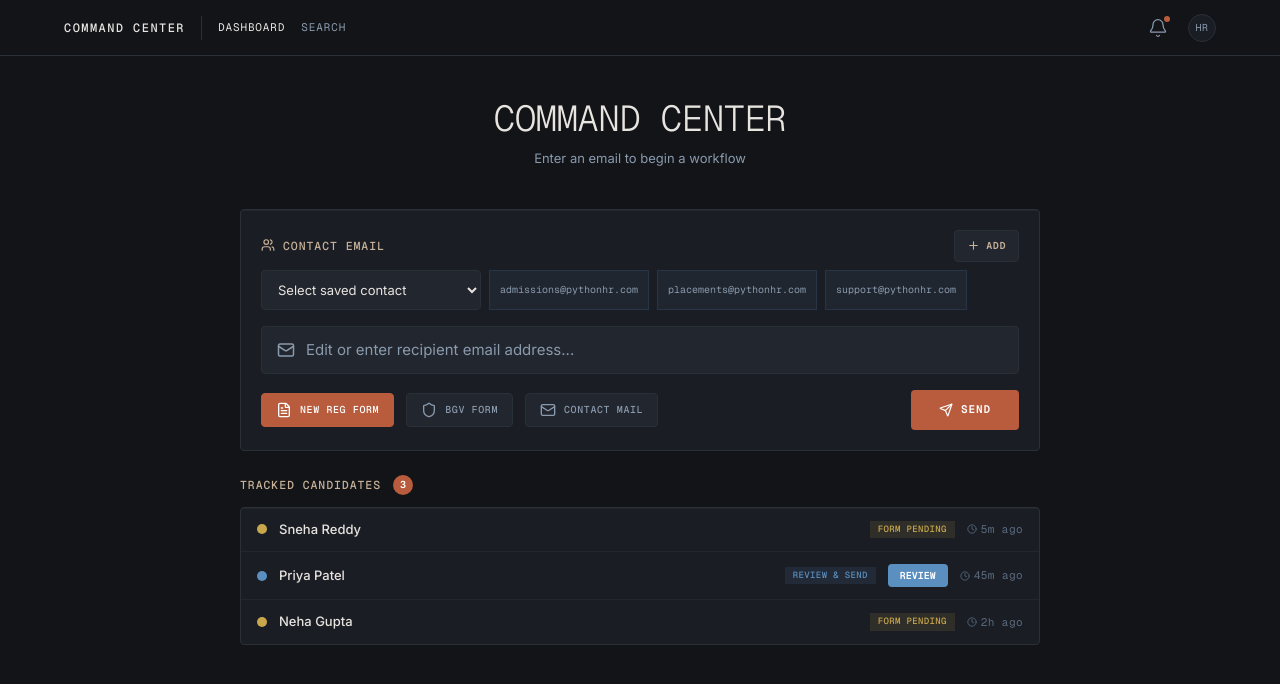
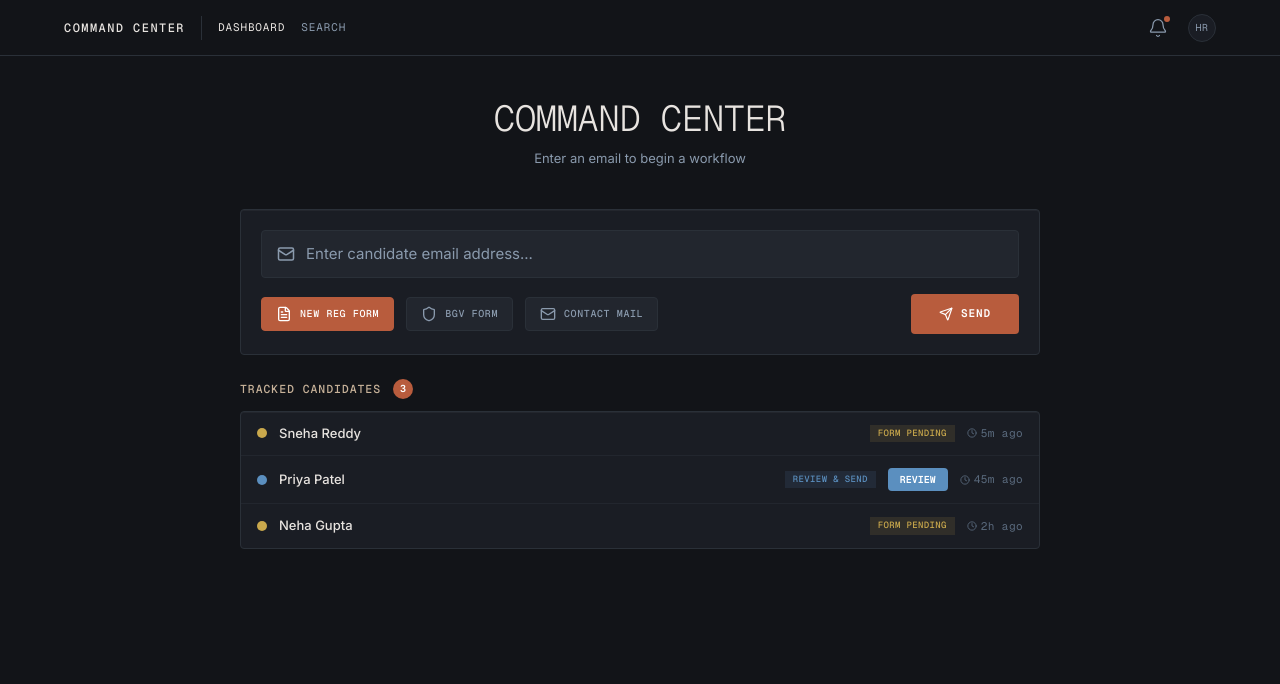
Before and after one commit to kanmani-hub/crm, a React (Vite) app in the folder app/: page / in a window 1280 px wide. Shown: the top 684 px of the page. Built offline with nearby package versions, Linux system fonts and the light colour scheme.

Commit message:
Revert "Add selectable contact email sender"
This reverts commit 5e3bfa319821ade64703934da32dfba50641cd65.

```diff
--- a/app/src/pages/Dashboard.tsx
+++ b/app/src/pages/Dashboard.tsx
@@ -1,6 +1,6 @@
 import { useState } from 'react';
 import { motion, AnimatePresence } from 'framer-motion';
-import { Mail, FileText, Shield, Send, ClipboardList, Clock, Plus, Users } from 'lucide-react';
+import { Mail, FileText, Shield, Send, ClipboardList, Clock } from 'lucide-react';
 import { useStore } from '@/store/useStore';
 import type { PayloadType, TrackedStatus } from '@/types';
 import TopNavigationBar from '@/components/TopNavigationBar';
@@ -15,9 +15,8 @@ const toggles: { type: PayloadType; label: string; icon: typeof FileText; color:
 ];
 
 export default function Dashboard() {
-  const { trackedCandidates, settings, updateSettings, addTrackedCandidate, updateTrackedStatus, showToast } = useStore();
+  const { trackedCandidates, addTrackedCandidate, updateTrackedStatus, showToast } = useStore();
   const [email, setEmail] = useState('');
-  const [selectedContact, setSelectedContact] = useState('');
   const [selectedToggle, setSelectedToggle] = useState<PayloadType>('new-registration');
   const [isSending, setIsSending] = useState(false);
   const [emailError, setEmailError] = useState('');
@@ -25,37 +24,6 @@ export default function Dashboard() {
   const [reviewCandidate, setReviewCandidate] = useState<string | null>(null);
 
   const validateEmail = (e: string) => /^[^\s@]+@[^\s@]+\.[^\s@]+$/.test(e);
-
-  const handleSelectContact = (contactEmail: string) => {
-    setSelectedContact(contactEmail);
-    setEmail(contactEmail);
-    setEmailError('');
-  };
-
-  const handleAddContact = () => {
-    const nextEmail = email.trim();
-    if (!nextEmail) {
-      setEmailError('Enter an email to add');
-      return;
-    }
-    if (!validateEmail(nextEmail)) {
-      setEmailError('Please enter a valid email');
-      return;
-    }
-    if (settings.contactEmails.some((contact) => contact.toLowerCase() === nextEmail.toLowerCase())) {
-      setSelectedContact(nextEmail);
-      showToast('Contact already available', 'info');
-      return;
-    }
-
-    updateSettings({
-      ...settings,
-      contactEmails: [...settings.contactEmails, nextEmail],
-    });
-    setSelectedContact(nextEmail);
-    setEmailError('');
-    showToast('Contact email added');
-  };
 
   const handleSend = async () => {
     if (!email.trim()) {
@@ -81,7 +49,6 @@ export default function Dashboard() {
     });
 
     showToast(`Form link dispatched to ${email.trim()}`);
-    setSelectedContact('');
     setEmail('');
     setIsSending(false);
   };
@@ -235,70 +202,14 @@ export default function Dashboard() {
           className="max-w-[800px] mx-auto"
         >
           <div className="bg-cc-base-surface border border-cc-gridline rounded p-5 shadow-inset-glow">
-            {/* Contact Selector */}
-            <div className="mb-4">
-              <div className="flex items-center justify-between gap-3 mb-2">
-                <div className="flex items-center gap-2">
-                  <Users size={14} className="text-cc-warm-text" />
-                  <span className="section-header">CONTACT EMAIL</span>
-                </div>
-                <button
-                  type="button"
-                  onClick={handleAddContact}
-                  disabled={isSending}
-                  className="inline-flex items-center gap-1.5 h-8 px-3 rounded border border-cc-gridline bg-cc-base-elevated font-mono text-[10px] font-semibold uppercase tracking-[0.06em] text-cc-warm-text hover:border-cc-warm-primary disabled:opacity-50 transition-colors"
-                >
-                  <Plus size={13} />
-                  ADD
-                </button>
-              </div>
-
-              <div className="grid gap-2 sm:grid-cols-[220px_1fr]">
-                <select
-                  value={selectedContact}
-                  onChange={(e) => handleSelectContact(e.target.value)}
-                  disabled={isSending}
-                  className="h-10 bg-cc-base-elevated border border-cc-gridline rounded px-3 font-sans text-[13px] text-cc-text-high focus:border-cc-warm-primary focus:outline-none transition-colors"
-                >
-                  <option value="">Select saved contact</option>
-                  {settings.contactEmails.map((contact) => (
-                    <option key={contact} value={contact}>
-                      {contact}
-                    </option>
-                  ))}
-                </select>
-
-                <div className="flex flex-wrap gap-2">
-                  {settings.contactEmails.map((contact) => {
-                    const isActive = email.trim().toLowerCase() === contact.toLowerCase();
-                    return (
-                      <button
-                        key={contact}
-                        type="button"
-                        onClick={() => handleSelectContact(contact)}
-                        disabled={isSending}
-                        className={`max-w-full rounded-sm border px-2.5 py-1 font-mono text-[10px] transition-colors ${
-                          isActive
-                            ? 'border-cc-warm-primary bg-[rgba(184,92,61,0.14)] text-cc-warm-text'
-                            : 'border-[rgba(91,143,191,0.15)] bg-[rgba(91,143,191,0.08)] text-cc-text-mid hover:text-cc-warm-text'
-                        }`}
-                      >
-                        <span className="block truncate">{contact}</span>
-                      </button>
-                    );
-                  })}
-                </div>
-              </div>
-            </div>
-
             {/* Email Input */}
             <div className="relative">
               <Mail size={18} className="absolute left-4 top-1/2 -translate-y-1/2 text-cc-text-mid" />
               <input
                 type="email"
                 value={email}
-                onChange={(e) => { setEmail(e.target.value); setSelectedContact(''); setEmailError(''); }}
-                placeholder="Edit or enter recipient email address..."
+                onChange={(e) => { setEmail(e.target.value); setEmailError(''); }}
+                placeholder="Enter candidate email address..."
                 className={`w-full h-12 bg-cc-base-elevated border rounded pl-11 pr-4 font-sans text-[15px] text-cc-text-high placeholder:text-cc-text-mid focus:outline-none transition-colors ${emailError ? 'border-cc-danger' : 'border-cc-gridline focus:border-cc-warm-primary'}`}
                 onKeyDown={(e) => { if (e.key === 'Enter' && (e.ctrlKey || e.metaKey)) handleSend(); }}
                 disabled={isSending}
--- a/app/src/store/useStore.ts
+++ b/app/src/store/useStore.ts
@@ -185,11 +185,6 @@ const mockTracked: TrackedCandidate[] = [
 const defaultSettings: AppSettings = {
   bgvTeamEmail: 'bgv-team@pythonhr.com',
   orgName: 'Python HR',
-  contactEmails: [
-    'admissions@pythonhr.com',
-    'placements@pythonhr.com',
-    'support@pythonhr.com',
-  ],
   courses: ['Python Full Stack', 'Data Science', 'Machine Learning', 'Web Development', 'Other'],
   branches: ['Main Branch', 'Online', 'Branch A', 'Branch B'],
   googleSheetLinks: {
--- a/app/src/types/index.ts
+++ b/app/src/types/index.ts
@@ -84,7 +84,6 @@ export interface FilterChip {
 export interface AppSettings {
   bgvTeamEmail: string;
   orgName: string;
-  contactEmails: string[];
   courses: string[];
   branches: string[];
   googleSheetLinks: {
```
